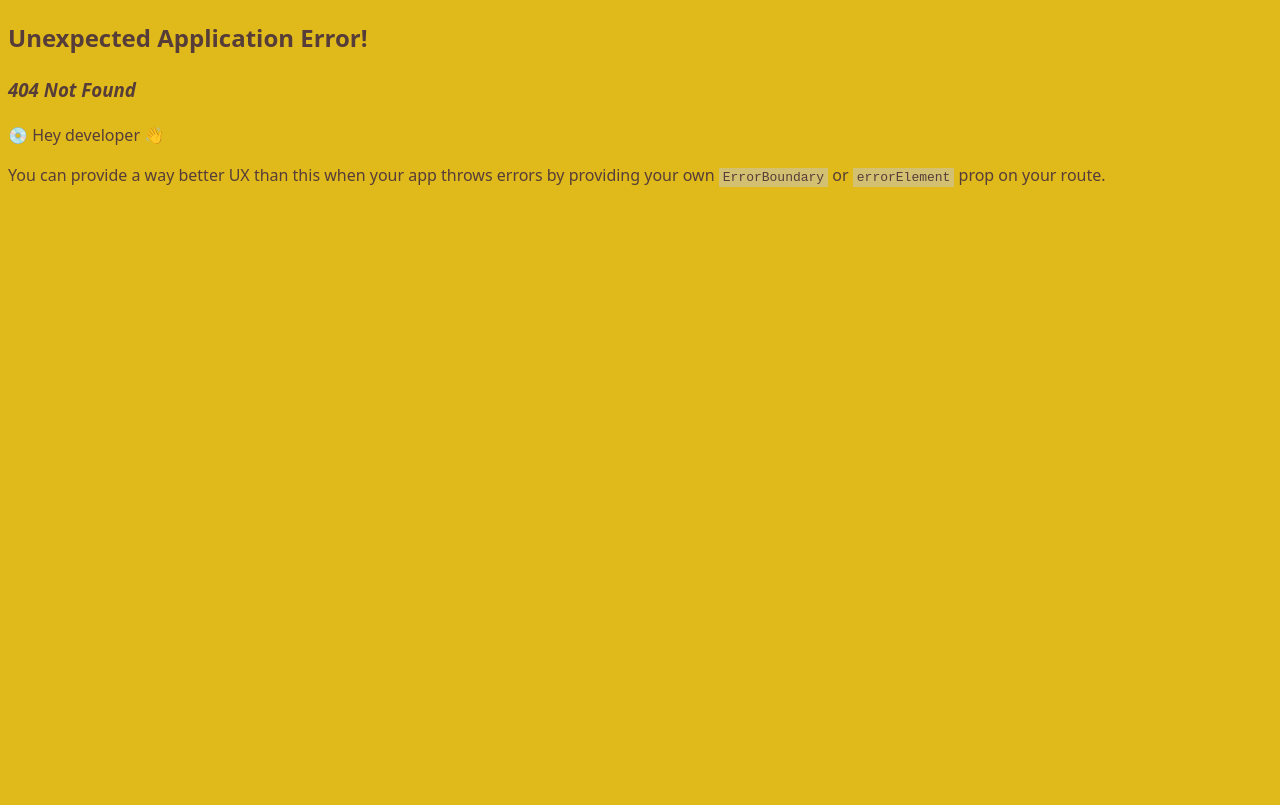
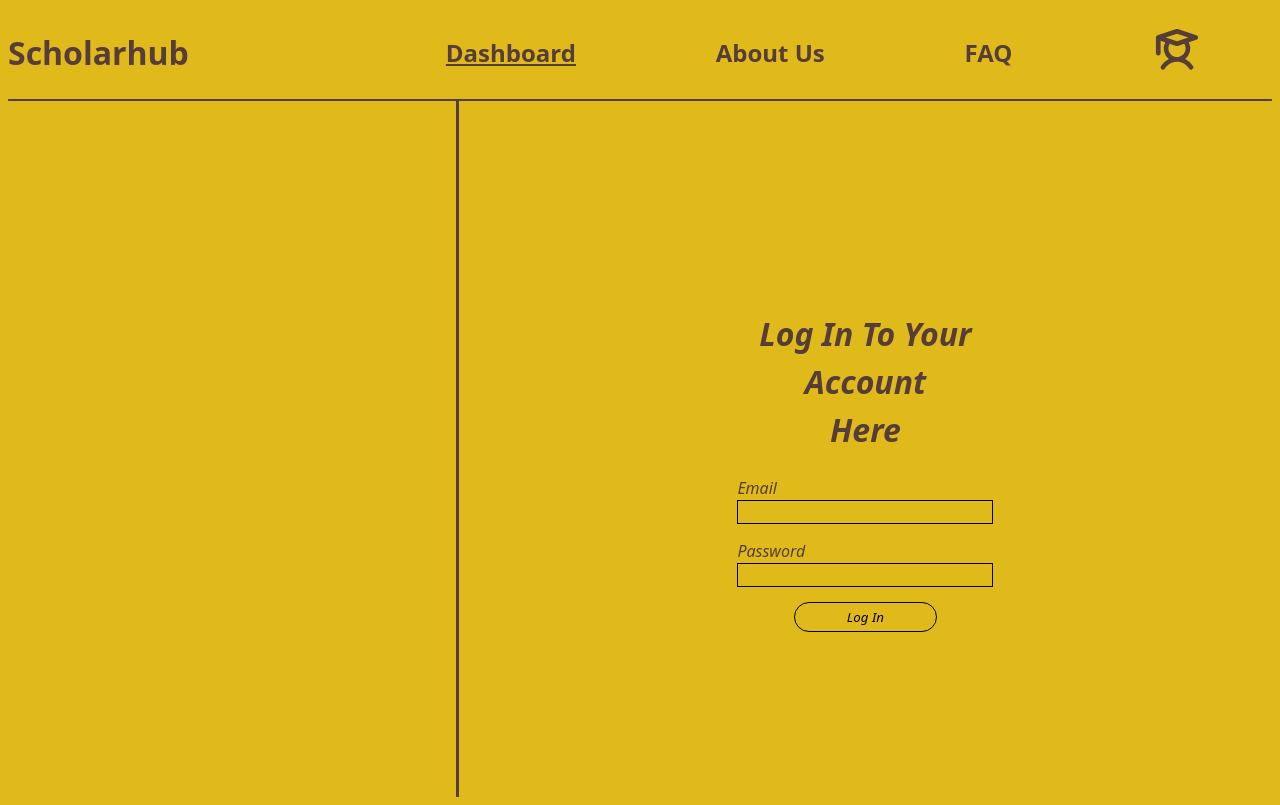
Before and after one commit to ifeomare/scholarhub, a React (Vite) app: page /log-in in a window 1280 px wide. Before the commit this address had no page. Built offline with nearby package versions, Linux system fonts and the light colour scheme; a web font is replaced by a local one.

Commit message:
SCH-15 Designed Log In Page

```diff
--- a/src/index.css
+++ b/src/index.css
@@ -11,3 +11,25 @@
   -webkit-font-smoothing: antialiased;
   -moz-osx-font-smoothing: grayscale;
 }
+
+.page-format {
+  display: flex;
+}
+
+.aside-border {
+  border-right: 3px solid #563d39;
+  min-width: 35vw;
+  min-height: 86vh;
+}
+
+.login-form input {
+  background-color: inherit;
+  border: 1px solid black;
+  height: 20px;
+}
+
+.submit-button {
+  width: 100%;
+  height: 30px;
+  text-align: center;
+}
--- /dev/null
+++ b/src/pages/login.jsx
@@ -0,0 +1,34 @@
+import "../styles/login.css";
+import Navbar from "../components/navbar.jsx";
+function Login() {
+  return (
+    <>
+      <Navbar />
+      <div className="page-format">
+        <aside className="aside-border"></aside>
+        <main className="login-container">
+          <form className="login-form">
+            <h1 className="form-header">
+              Log In To Your Account
+              <br />
+              Here
+            </h1>
+            <div className="input-styles">
+              <label htmlFor="email">Email</label>
+              <input type="text" name="email" id="email" />
+            </div>
+            <div className="input-styles">
+              <label htmlFor="password">Password</label>
+              <input type="text" name="password" id="password" />
+            </div>
+            <div className="submit-button">
+              <input type="submit" value="Log In" id="login"/>
+            </div>
+          </form>
+        </main>
+      </div>
+    </>
+  );
+}
+
+export default Login;
--- /dev/null
+++ b/src/styles/login.css
@@ -0,0 +1,40 @@
+.login-container {
+  min-width: 63.5vw;
+  min-height: 87vh;
+  font-style: italic;
+}
+
+.login-form {
+  width: 25vw;
+  height: 40vh;
+  margin: auto;
+  position: relative;
+  top: 50%;
+  transform: translateY(-50%);
+}
+
+.login-form h1 {
+  text-align: center;
+}
+
+.input-styles {
+  display: flex;
+  flex-direction: column;
+  width: 80%;
+  margin: 0 auto 15px auto;
+}
+
+.login-button {
+  width: 100%;
+  height: 30px;
+  text-align: center;
+}
+
+#login {
+  width: 143px;
+  height: 30px;
+  margin: auto;
+  border-radius: 25px;
+  font-family: inherit;
+  font-style: inherit;
+}
```
Also changed, not shown: src/main.jsx (+7 -5 lines).
